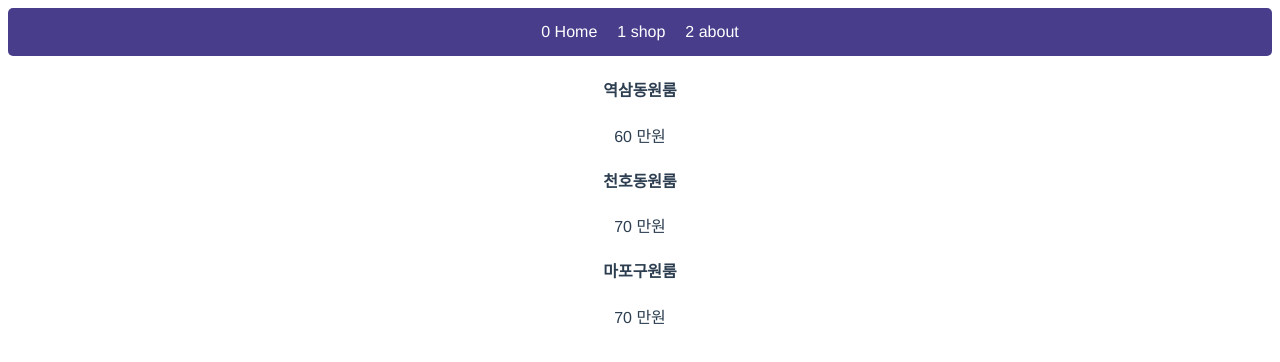
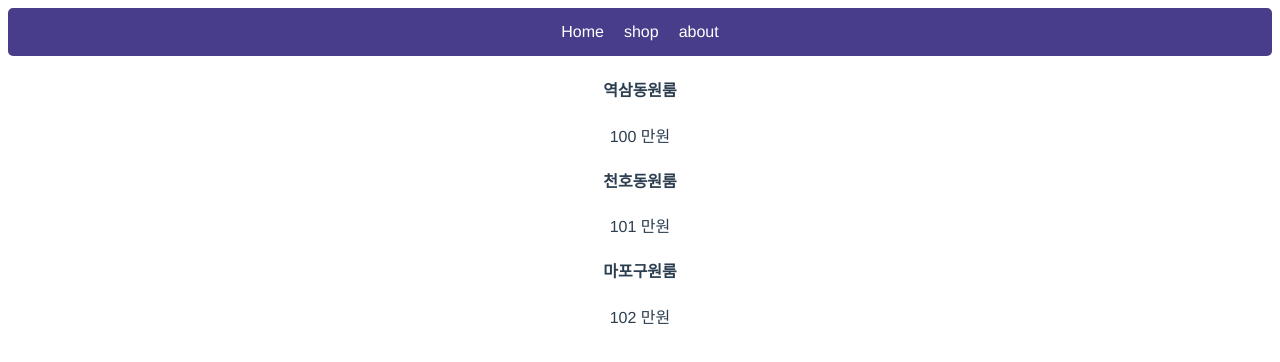
Before and after one commit to tmxhsk99/vuebudongsan, a Vue app: page / in a window 1280 px wide. Shown: the top 362 px of the page. Built offline with nearby package versions, Linux system fonts and the light colour scheme.

Commit message:
feat : v-for 활용 활용 숙제 추가

```diff
--- a/src/App.vue
+++ b/src/App.vue
@@ -1,19 +1,11 @@
 <template>
   <div class="menu">
-    <a v-for="(a,i) in 메뉴들" :key="i">{{ i }} {{ a }}</a>
+    <a v-for="(a,i) in menu" :key="i">{{ a }}</a>
 
   </div>
-  <div>
-    <h4>{{ products[0] }}</h4>
-    <p>60 만원</p>
-  </div>
-  <div>
-    <h4>{{ products[1] }}</h4>
-    <p>70 만원</p>
-  </div>
-  <div>
-    <h4>{{ products[2] }}</h4>
-    <p>70 만원</p>
+  <div v-for="(val,i) in products" :key="i">
+    <h4>{{val}}</h4>
+    <p>{{ i+100 }} 만원</p>
   </div>
 </template>
 
@@ -23,7 +15,7 @@ export default {
   name: 'App',
   data() {
     return {
-      메뉴들: ['Home', 'shop', 'about'],
+      menu: ['Home', 'shop', 'about'],
       products: ['역삼동원룸', '천호동원룸', '마포구원룸']
     }
   },
```
